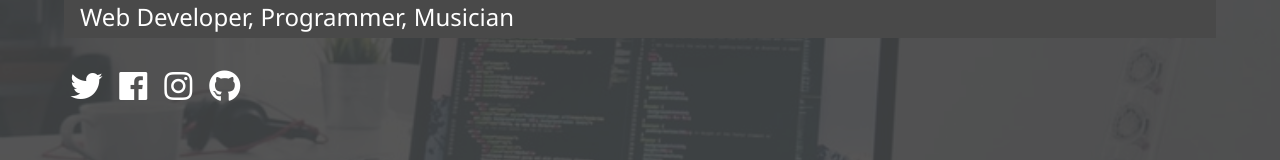
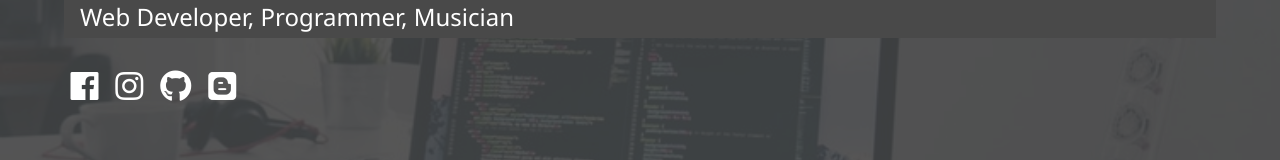
Before and after one commit to smarty0123/portfolio, a website: page dist/index.html in a window 1280 px wide. Shown: the part 324-484 px from the top of the page. Drawn offline with Linux system fonts and the light colour scheme.

```diff
--- a/dist/index.html
+++ b/dist/index.html
@@ -47,9 +47,6 @@
         Web Developer, Programmer, Musician
       </h2>
       <div class="icons">
-        <a href="https://twitter.com/SMARTKMITL">
-          <i class="fab fa-twitter fa-2x"></i>
-        </a>
         <a href="https://www.facebook.com/Smartskn">
           <i class="fab fa-facebook fa-2x"></i>
         </a>
@@ -59,6 +56,9 @@
         <a href="https://github.com/smarty0123">
           <i class="fab fa-github fa-2x"></i>
         </a>
+        <a href="https://smartblog.netlify.com/">
+          <i class="fab fa-blogger fa-2x"></i>
+        </a>
       </div>
     </main>
     <script src="js/main.js"></script>
```
